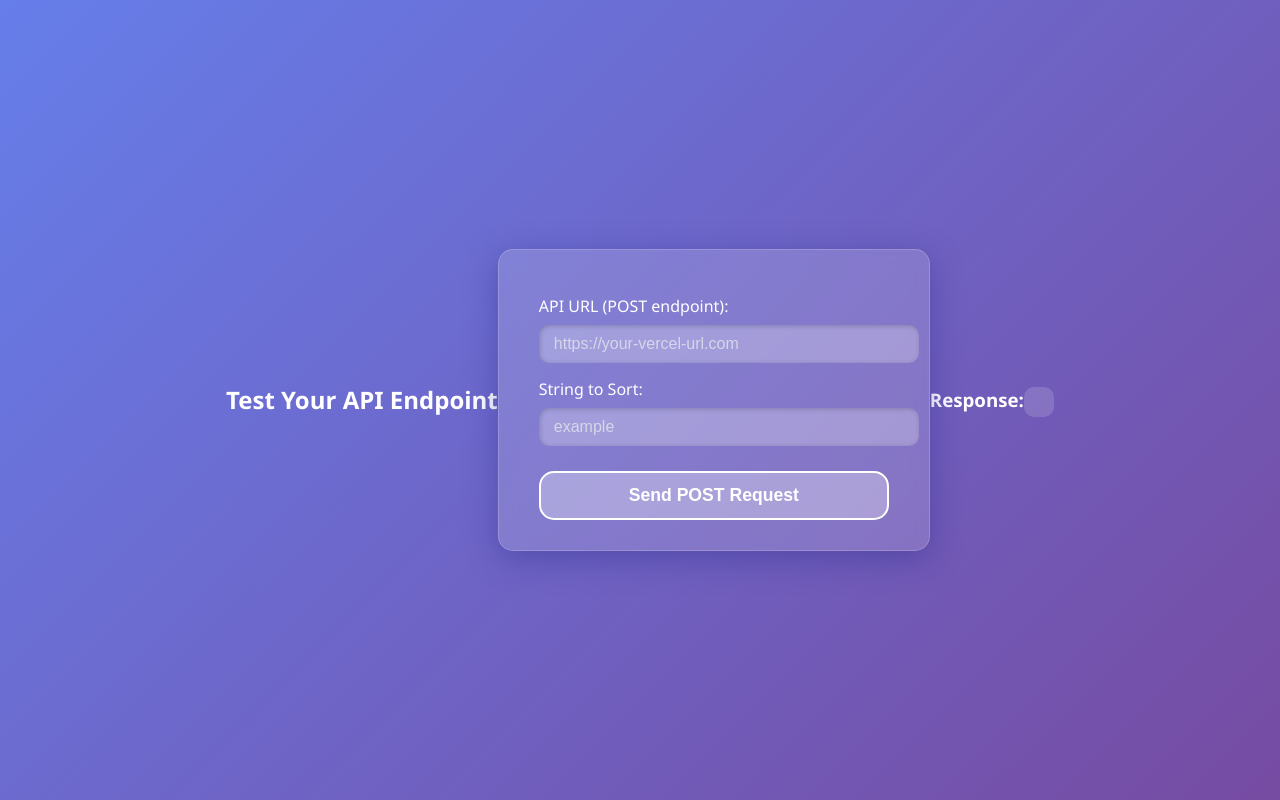
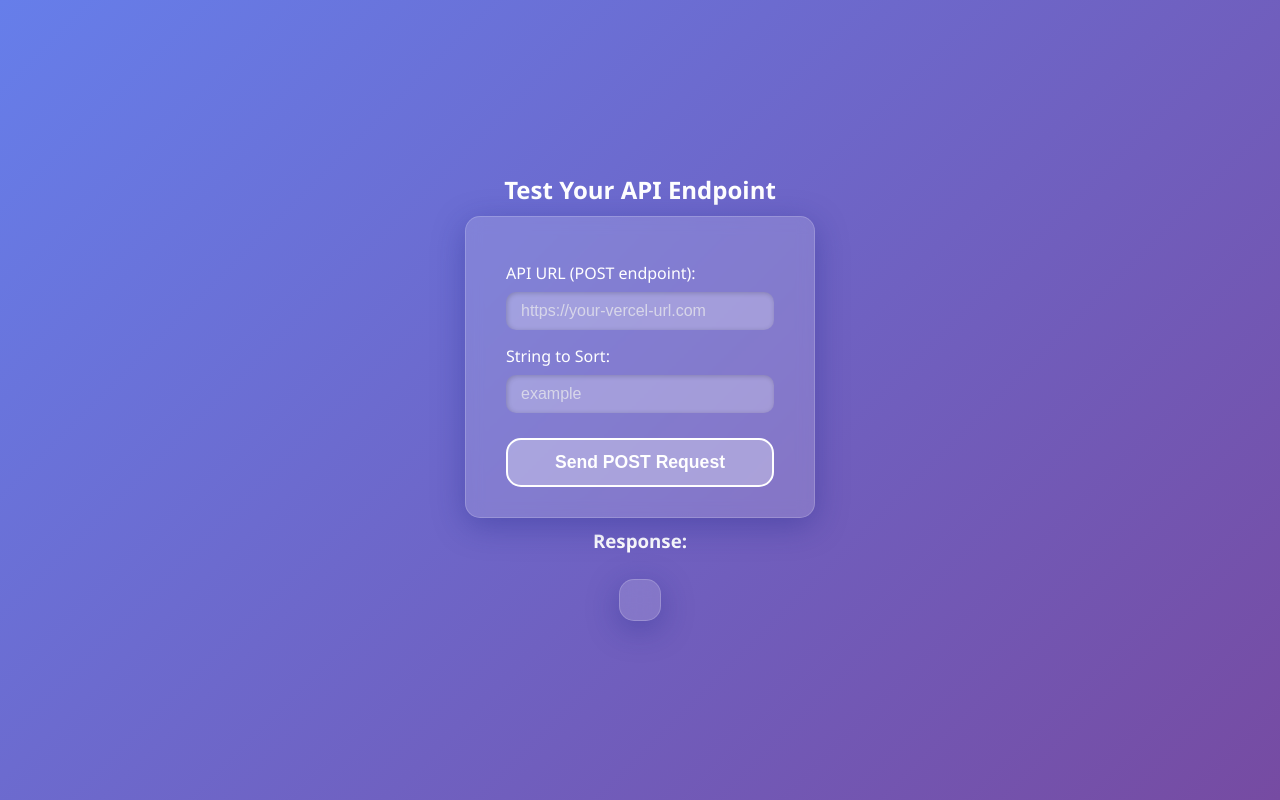
Before and after one commit to SMOKEY1014/dev-demo, a plain HTML site: page index.html in a window 1280 px wide. Drawn offline with Linux system fonts and the light colour scheme.

Commit message:
Update index.htmlc styling

```diff
--- a/index.html
+++ b/index.html
@@ -5,15 +5,27 @@
   <meta name="viewport" content="width=device-width, initial-scale=1.0" />
   <title>Junior Dev API Tester</title>
   <style>
-  /* Glassmorphism container */
   body {
     background: linear-gradient(135deg, #667eea, #764ba2);
     font-family: 'Segoe UI', Tahoma, Geneva, Verdana, sans-serif;
+    margin: 0;
+    height: 100vh;
     display: flex;
+    flex-direction: column;
     justify-content: center;
     align-items: center;
-    height: 100vh;
-    margin: 0;
+    color: #fff;
+  }
+
+  h2, h3 {
+    margin: 10px 0;
+    font-weight: 600;
+  }
+
+  .container {
+    display: flex;
+    gap: 30px;
+    align-items: flex-start;
   }
 
   form#testForm {
@@ -26,13 +38,7 @@
     padding: 30px 40px;
     width: 350px;
     color: #fff;
-  }
-
-  h2, h3 {
-    color: #fff;
-    text-align: center;
-    margin-bottom: 20px;
-    font-weight: 600;
+    box-sizing: border-box;
   }
 
   label {
@@ -54,6 +60,7 @@
     font-size: 1rem;
     box-shadow: inset 1px 1px 5px rgba(0, 0, 0, 0.2);
     transition: background 0.3s ease;
+    box-sizing: border-box;
   }
 
   input[type="url"]::placeholder,
@@ -89,15 +96,19 @@
   }
 
   pre#output {
-    margin-top: 20px;
     background: rgba(255, 255, 255, 0.15);
-    border-radius: 10px;
-    padding: 15px;
+    border-radius: 15px;
+    padding: 20px;
+    max-width: 400px;
+    max-height: 260px;
+    overflow-y: auto;
+    font-family: Consolas, monospace;
+    box-sizing: border-box;
     color: #eee;
-    max-height: 150px;
-    overflow-y: auto;
-    white-space: pre-wrap;
-    font-family: Consolas, monospace;
+    box-shadow: 0 8px 32px 0 rgba(31, 38, 135, 0.37);
+    backdrop-filter: blur(8px);
+    -webkit-backdrop-filter: blur(8px);
+    border: 1px solid rgba(255, 255, 255, 0.18);
   }
 </style>
 </head>
```
